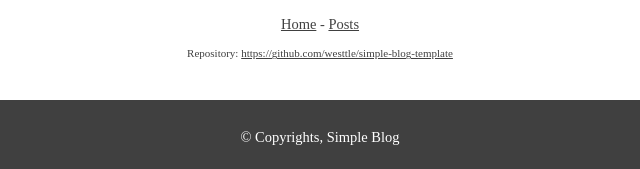
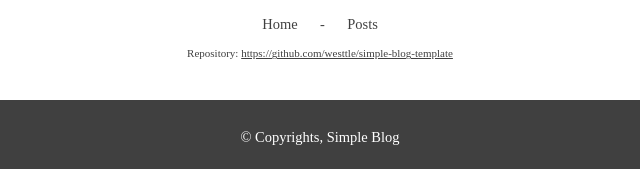
Before and after one commit to westtle/simple-blog-template, a plain HTML site: page assets/html/example-post.html in a window 1280 px wide. Shown: the part 1442-1611 px from the top of the page, 320-960 px from the left. Drawn offline with Linux system fonts and the light colour scheme.

Commit message:
changed bottom navigation style in example post

```diff
--- a/assets/html/example-post.html
+++ b/assets/html/example-post.html
@@ -62,7 +62,8 @@
 
 			<nav class="_bottom-navigation" aria-label="bottom-navigation">
 				<ul>
-					<li><a href="../../index.html">Home</a> -</li>
+					<li><a href="../../index.html">Home</a></li>
+					<span aria-hidden="true">-</span>
 					<li><a href="./posts.html">Posts</a></li>
 				</ul>
 			</nav>
--- a/assets/styles/example-post.css
+++ b/assets/styles/example-post.css
@@ -29,9 +29,11 @@
 }
 
 ._bottom-navigation ul {
+	display: flex;
+	gap: 1.4rem;
 	margin: 0;
 	padding: 0;
 	list-style-type: none;
 }
 
-._bottom-navigation ul li { display: inline-block; }
+._bottom-navigation a { text-decoration: none; }
```
